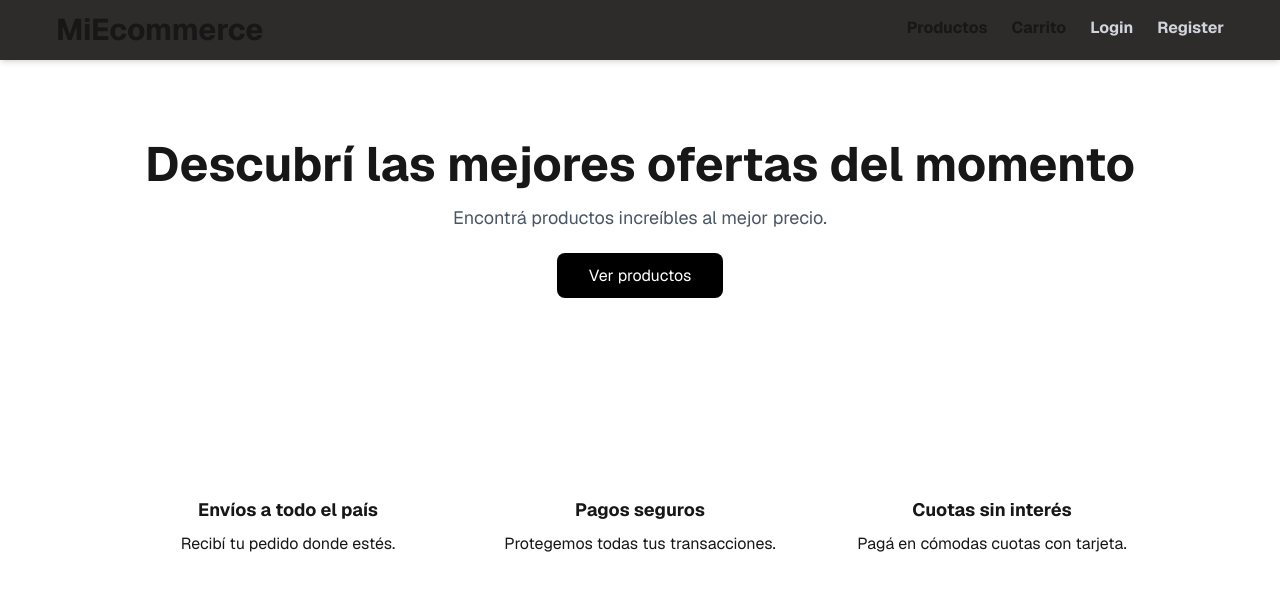
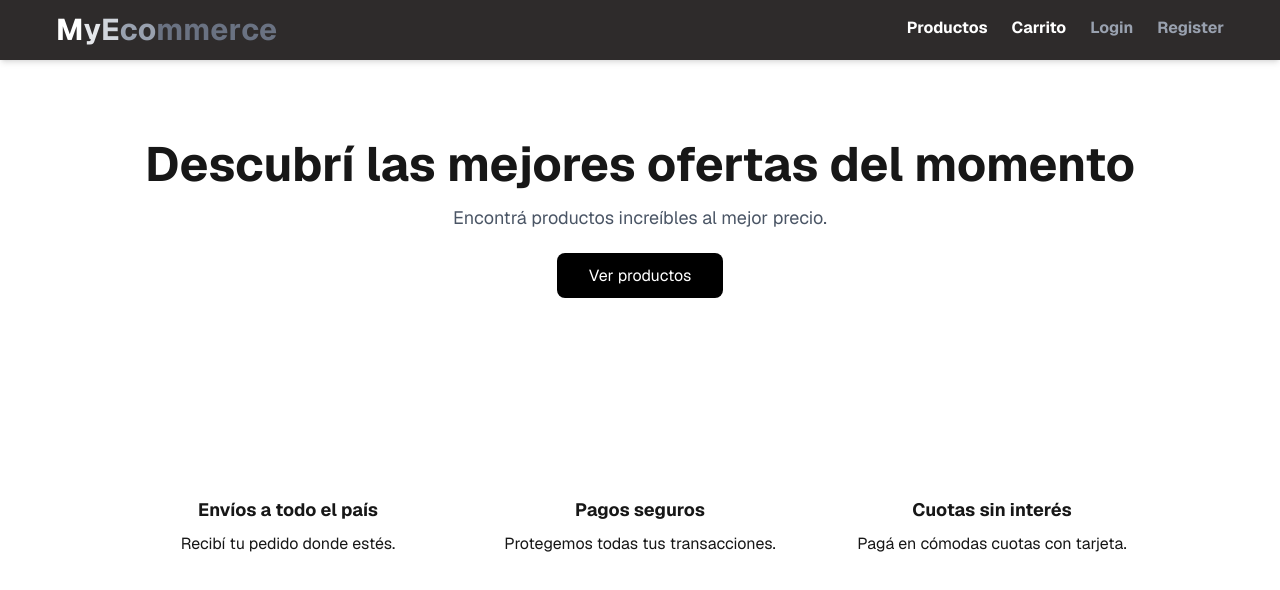
Before and after one commit to AlexisLerch/e-commers, a Next.js app: page / in a window 1280 px wide. Shown: the top 590 px of the page. Built offline with nearby package versions, Linux system fonts and the light colour scheme; no server answers; the database is empty.

Commit message:
animacion en el logo

```diff
--- a/components/navbar/Navbar.tsx
+++ b/components/navbar/Navbar.tsx
@@ -4,53 +4,104 @@ import { useState } from "react";
 import Link from "next/link";
 import { useSession, signOut } from "next-auth/react";
 import { usePathname } from "next/navigation";
+import { motion, AnimatePresence } from "framer-motion";
 
 export default function Navbar({ cartCount = 0 }: { cartCount?: number }) {
   const { data: session } = useSession();
   const pathname = usePathname();
   const [menuOpen, setMenuOpen] = useState(false);
+  const [hoveredLogo, setHoveredLogo] = useState(false);
 
   const isActive = (path: string) => pathname === path;
 
+  const isHome = pathname === "/";
+  const fullText = "MyEcommerce";
+  const shortText = "MyEc";
+
+  const showFull = isHome || hoveredLogo;
+  const visibleLength = showFull ? fullText.length : shortText.length;
+
+  const letters = fullText.split("");
+
+  // colores progresivos
+  const letterColors = [
+    "text-white",
+    "text-gray-200",
+    "text-gray-300",
+    "text-gray-400",
+    "text-gray-400",
+    "text-gray-500",
+    "text-gray-500",
+    "text-gray-500",
+    "text-gray-500",
+    "text-gray-500",
+    "text-gray-500",
+  ];
+
   return (
-    <nav className="bg-[#2e2b2b] font-bold text-textMain shadow-md p-3 sm:pr-14 sm:pl-14 flex justify-between items-center relative">
-      {/* Logo */}
-      <div className="text-3xl font-bold hover:text-accent transition-colors">
-        <Link href="/">MiEcommerce</Link>
-      </div>
+    <nav className="bg-[#2e2b2b] font-bold text-white shadow-md p-3 sm:pr-14 sm:pl-14 flex justify-between items-center relative">
+      {/* LOGO */}
+      <Link href="/">
+        <div
+          onMouseEnter={() => setHoveredLogo(true)}
+          onMouseLeave={() => setHoveredLogo(false)}
+          className="text-3xl font-bold cursor-pointer select-none flex"
+        >
+          {letters.map((letter, i) => {
+            const isVisible = i < visibleLength;
+
+            return (
+              <AnimatePresence key={i}>
+                {isVisible && (
+                  <motion.span
+                    initial={{ opacity: 0, y: 4 }}
+                    animate={{ opacity: 1, y: 0 }}
+                    exit={{ opacity: 0, y: 4 }}
+                    transition={{
+                      duration: 0.2,
+                      delay: i * 0.05,
+                    }}
+                    className={letterColors[i] || "text-gray-800"}
+                  >
+                    {letter}
+                  </motion.span>
+                )}
+              </AnimatePresence>
+            );
+          })}
+        </div>
+      </Link>
 
       {/* Desktop Links */}
       <div className="hidden md:flex gap-6 items-center">
-        {/* Productos */}
         <Link
           href="/product"
-          className={`relative pb-1 transition-colors duration-200 hover:text-accent ${
-            isActive("/product") ? "text-accent" : ""
+          className={`relative pb-1 transition-colors duration-200 hover:text-gray-300 ${
+            isActive("/product") ? "text-gray-300" : ""
           }`}
         >
           Productos
           <span
-            className={`absolute left-0 -bottom-0.5 h-0.5 w-full bg-accent transform transition-transform duration-300 origin-left ${
+            className={`absolute left-0 -bottom-0.5 h-0.5 w-full bg-gray-300 transform transition-transform duration-300 origin-left ${
               isActive("/product") ? "scale-x-100" : "scale-x-0"
             }`}
           />
         </Link>
 
-        {/* Carrito */}
         <Link
           href="/cart"
-          className={`relative pb-1 transition-colors duration-200 hover:text-accent ${
-            isActive("/cart") ? "text-accent" : ""
+          className={`relative pb-1 transition-colors duration-200 hover:text-gray-300 ${
+            isActive("/cart") ? "text-gray-300" : ""
           }`}
         >
           Carrito
           {cartCount > 0 && (
-            <span className="absolute -top-2 -right-3 bg-accent text-bgMain text-xs rounded-full w-5 h-5 flex items-center justify-center">
+            <span className="absolute -top-2 -right-3 bg-gray-300 text-black text-xs rounded-full w-5 h-5 flex items-center justify-center">
               {cartCount}
             </span>
           )}
           <span
-            className={`absolute left-0 -bottom-0.5 h-0.5 w-full bg-accent transform transition-transform duration-300 origin-left ${
+            className={`absolute left-0 -bottom-0.5 h-0.5 w-full bg-gray-300 transform transition-transform duration-300 origin-left ${
               isActive("/cart") ? "scale-x-100" : "scale-x-0"
             }`}
           />
@@ -60,13 +111,13 @@ export default function Navbar({ cartCount = 0 }: { cartCount?: number }) {
           <>
             <Link
               href="/login"
-              className={`relative pb-1 transition-colors text-borderMain duration-200 hover:text-accent ${
-                isActive("/login") ? "text-accent" : ""
+              className={`relative pb-1 transition-colors text-gray-400 duration-200 hover:text-gray-200 ${
+                isActive("/login") ? "text-gray-200" : ""
               }`}
             >
               Login
               <span
-                className={`absolute left-0 -bottom-0.5 h-0.5 w-full bg-accent transform transition-transform duration-300 origin-left ${
+                className={`absolute left-0 -bottom-0.5 h-0.5 w-full bg-gray-300 transform transition-transform duration-300 origin-left ${
                   isActive("/login") ? "scale-x-100" : "scale-x-0"
                 }`}
               />
@@ -74,13 +125,13 @@ export default function Navbar({ cartCount = 0 }: { cartCount?: number }) {
 
             <Link
               href="/register"
-              className={`relative pb-1 transition-colors text-borderMain duration-200 hover:text-accent ${
-                isActive("/register") ? "text-accent" : ""
+              className={`relative pb-1 transition-colors text-gray-400 duration-200 hover:text-gray-200 ${
+                isActive("/register") ? "text-gray-200" : ""
               }`}
             >
               Register
               <span
-                className={`absolute left-0 -bottom-0.5 h-0.5 w-full bg-accent transform transition-transform duration-300 origin-left ${
+                className={`absolute left-0 -bottom-0.5 h-0.5 w-full bg-gray-300 transform transition-transform duration-300 origin-left ${
                   isActive("/register") ? "scale-x-100" : "scale-x-0"
                 }`}
               />
@@ -88,11 +139,13 @@ export default function Navbar({ cartCount = 0 }: { cartCount?: number }) {
           </>
         ) : (
           <>
-            <span>Hola, {session.user?.name ?? session.user?.email}</span>
+            <span className="text-gray-300">
+              Hola, {session.user?.name ?? session.user?.email}
+            </span>
 
             <button
               onClick={() => signOut({ callbackUrl: "/" })}
-              className="text-red-300 hover:text-red-600 transition-colors duration-200"
+              className="text-red-300 hover:text-red-500 transition-colors duration-200"
             >
               Logout
             </button>
@@ -126,17 +179,11 @@ export default function Navbar({ cartCount = 0 }: { cartCount?: number }) {
 
       {/* Mobile Menu */}
       {menuOpen && (
-        <div
-          className={`absolute top-full left-1/2 -translate-x-1/2 mt-2 w-[90%] max-w-sm bg-[#2e2b2b] rounded-xl shadow-xl flex flex-col p-6 gap-4 md:hidden z-50 transition-all duration-300 ${
-            menuOpen
-              ? "opacity-100 translate-y-0 pointer-events-auto"
-              : "opacity-0 -translate-y-4 pointer-events-none"
-          }`}
-        >
+        <div className="absolute top-full left-1/2 -translate-x-1/2 mt-2 w-[90%] max-w-sm bg-[#2e2b2b] rounded-xl shadow-xl flex flex-col p-6 gap-4 md:hidden z-50">
           <Link
             href="/product"
             onClick={() => setMenuOpen(false)}
-            className="hover:text-accent transition-colors"
+            className="hover:text-gray-300 transition-colors"
           >
             Productos
           </Link>
@@ -144,7 +191,7 @@ export default function Navbar({ cartCount = 0 }: { cartCount?: number }) {
           <Link
             href="/cart"
             onClick={() => setMenuOpen(false)}
-            className="hover:text-accent transition-colors"
+            className="hover:text-gray-300 transition-colors"
           >
             Carrito
           </Link>
@@ -154,7 +201,7 @@ export default function Navbar({ cartCount = 0 }: { cartCount?: number }) {
               <Link
                 href="/login"
                 onClick={() => setMenuOpen(false)}
-                className="hover:text-accent transition-colors"
+                className="hover:text-gray-300 transition-colors"
               >
                 Login
               </Link>
@@ -162,7 +209,7 @@ export default function Navbar({ cartCount = 0 }: { cartCount?: number }) {
               <Link
                 href="/register"
                 onClick={() => setMenuOpen(false)}
-                className="hover:text-accent transition-colors"
+                className="hover:text-gray-300 transition-colors"
               >
                 Register
               </Link>
```
